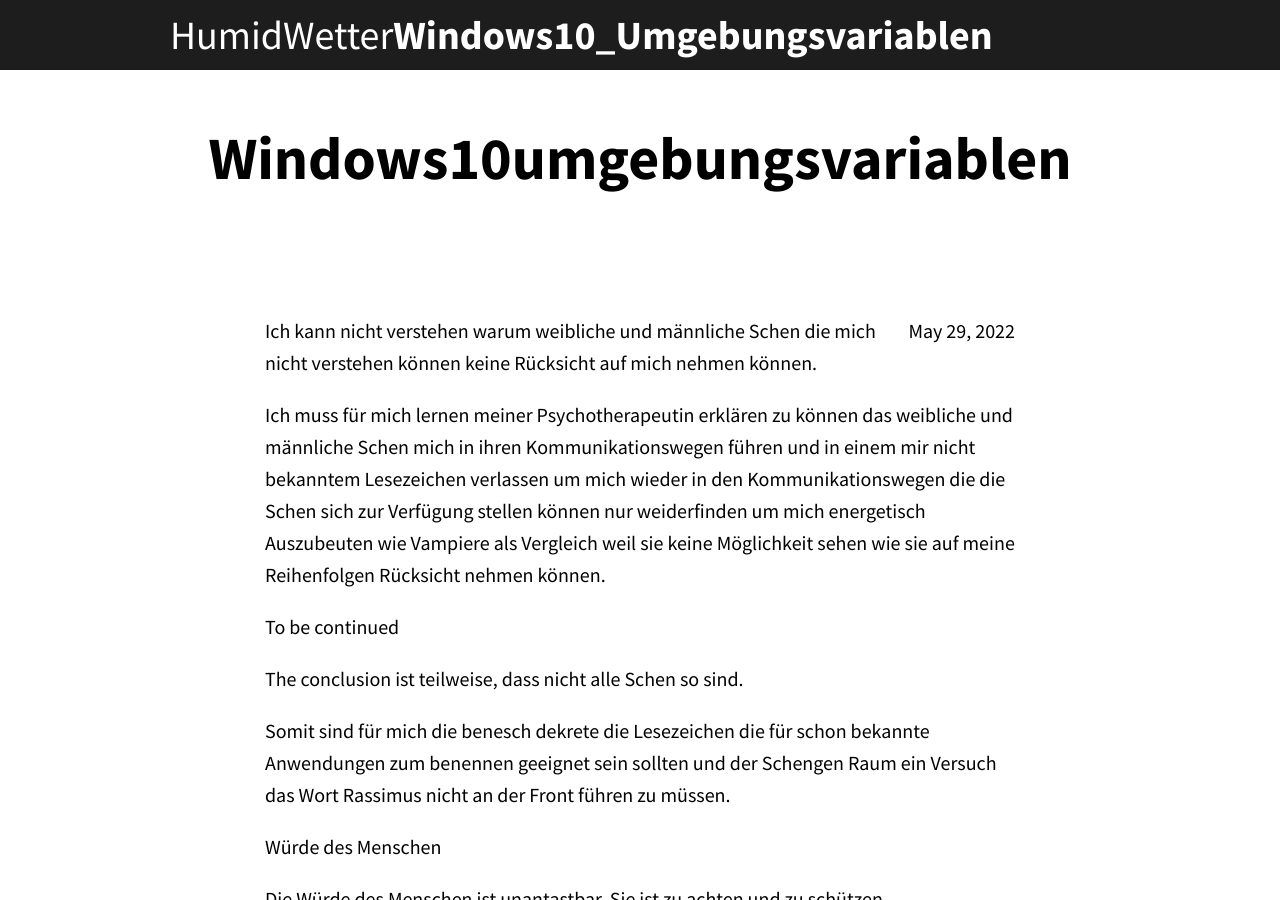
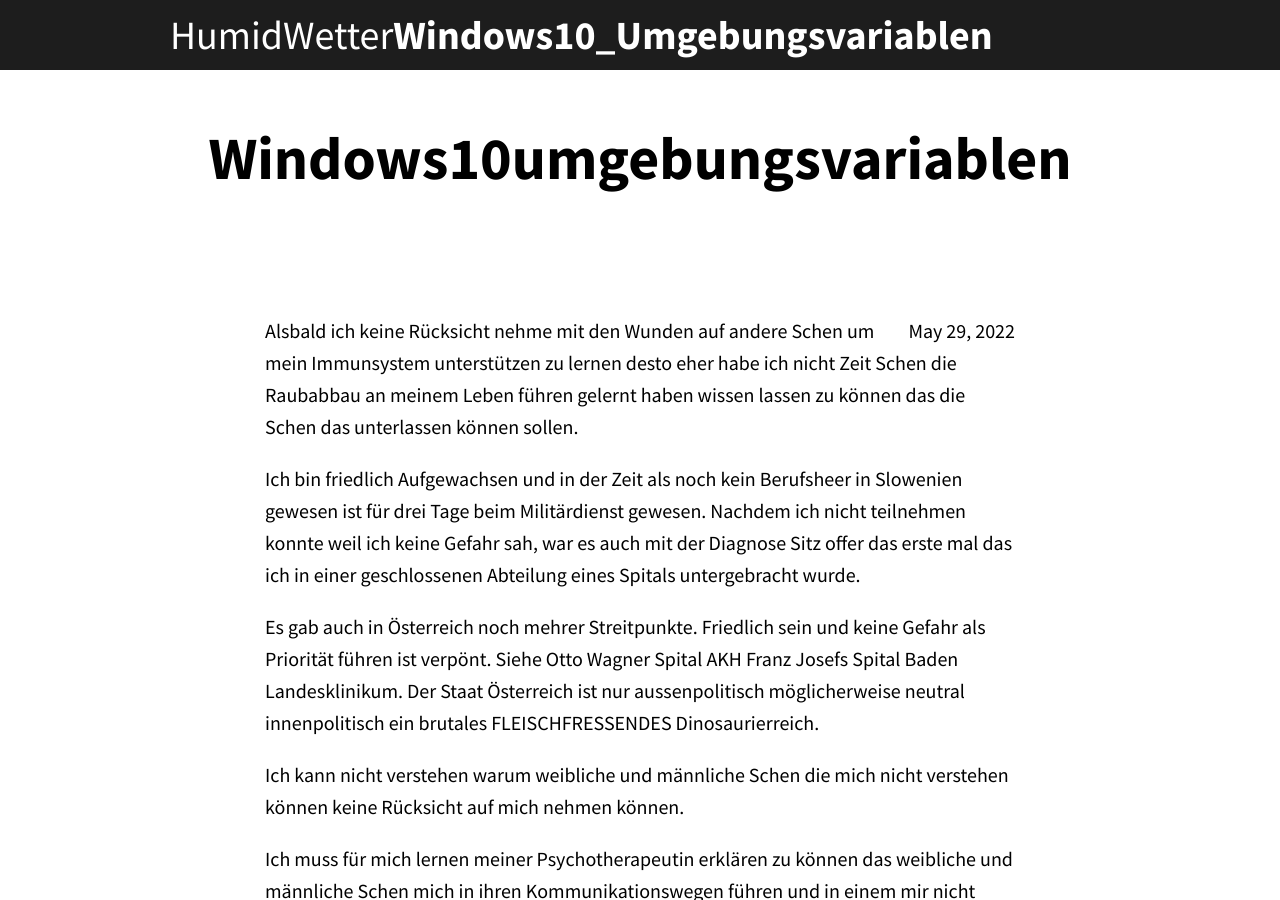
Before and after one commit to ledlightjungledStefan/Osterei, a Jekyll site: the page built from _posts/2022-05-29-Windows10Umgebungsvariablen.markdown, in a window 1280 px wide and 900 px high. Built offline with Jekyll 4.4.1, drawn with Linux system fonts in a browser that asks for light colours.

Commit message:
Update 2022-05-29-Windows10Umgebungsvariablen.markdown

```diff
--- a/_posts/2022-05-29-Windows10Umgebungsvariablen.markdown
+++ b/_posts/2022-05-29-Windows10Umgebungsvariablen.markdown
@@ -6,6 +6,18 @@
 image_path: /Osterei/assets/images/cupcakes/chocolate_banana.png
 description: Rich chocolate cupcake with chocolate icing.
 ---
+Alsbald ich keine Rücksicht nehme mit den Wunden auf andere Schen um mein Immunsystem unterstützen zu lernen desto eher
+habe ich nicht Zeit Schen die Raubabbau an meinem Leben führen gelernt haben wissen lassen zu können das die Schen
+das unterlassen können sollen.
+
+Ich bin friedlich Aufgewachsen und in der Zeit als noch kein Berufsheer in Slowenien gewesen ist für drei Tage beim
+Militärdienst gewesen. Nachdem ich nicht teilnehmen konnte weil ich keine Gefahr sah, war es auch mit der Diagnose
+Sitz offer das erste mal das ich in einer geschlossenen Abteilung eines Spitals untergebracht wurde.
+
+Es gab auch in Österreich noch mehrer Streitpunkte. Friedlich sein und keine Gefahr als Priorität führen ist
+verpönt. Siehe Otto Wagner Spital AKH Franz Josefs Spital Baden Landesklinikum. Der Staat Österreich ist nur
+aussenpolitisch möglicherweise neutral innenpolitisch ein brutales FLEISCHFRESSENDES Dinosaurierreich.
+
 Ich kann nicht verstehen warum weibliche und männliche Schen die mich nicht verstehen können
 keine Rücksicht auf mich nehmen können.
 
```
